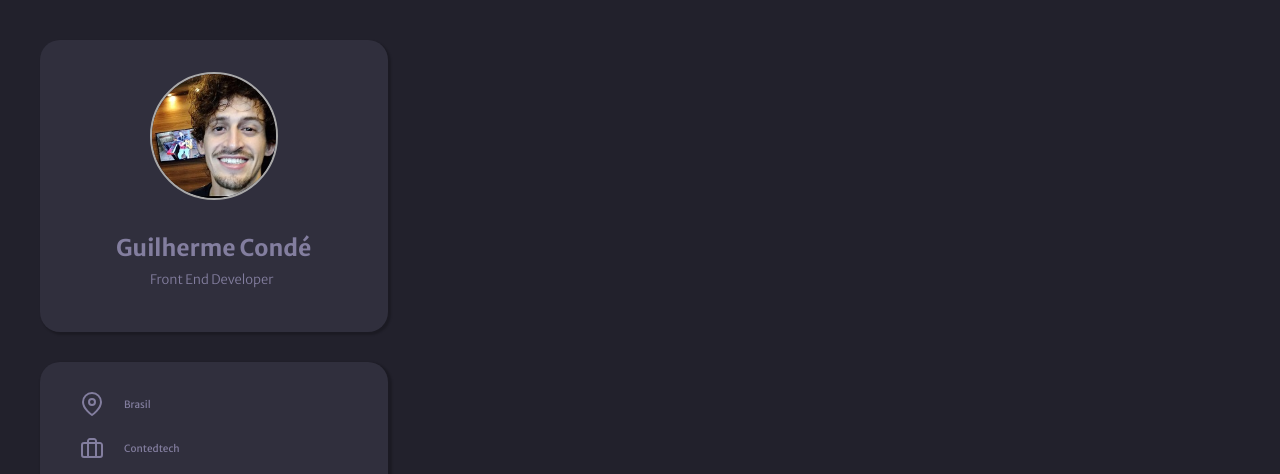
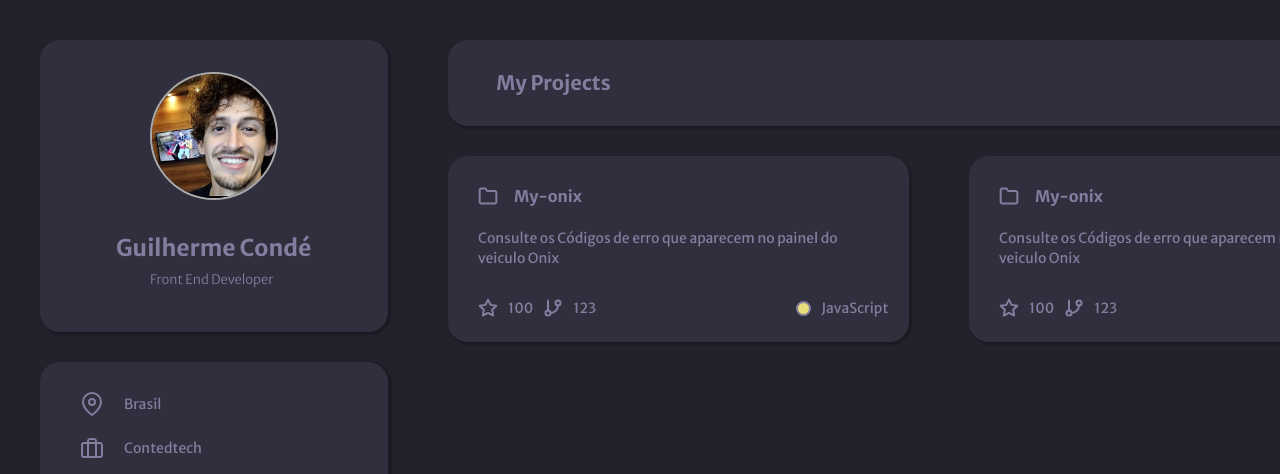
Before and after one commit to guicondee/Webport, a plain HTML site: page index.html in a window 1280 px wide. Shown: the top 474 px of the page. Drawn offline with Linux system fonts and the light colour scheme.

Commit message:
pqge main

```diff
--- a/home.css
+++ b/home.css
@@ -15,11 +15,11 @@ body{
 }
 
 .wrapper-content {
+  display: flex;
  width: 144rem;
  padding-top: 4rem;
  padding-right: 6rem;
  padding-left: 4rem;
-
 }
 
 .ident{
@@ -96,6 +96,12 @@ body{
 }
 
 .info-All .info li p {
+  color: #837E9F;
+
+  font-weight: 400;
+  font-size: 14px;
+  line-height: 18px;
+
   color: #837E9F;
 }
 
@@ -188,3 +194,145 @@ body{
   margin-top: 25px;
 
 }
+
+.education{
+  width: 34.8rem;
+  height: 35.2rem;
+
+  background: #302F3D;
+  border-radius: 2rem;
+  box-shadow: .2rem .2rem .2rem .1rem rgba(0, 0, 0, 0.2);
+
+  margin-top: 3rem;
+}
+
+.education h2{
+  font-weight: 700;
+  font-size: 2.0rem;
+  line-height: 2.5rem;
+  padding-left: 2rem;
+  padding-top: 3rem;
+
+  color: #837E9F;
+}
+
+.education ul {
+  color: #837E9F;
+  padding-left: 6rem;
+  margin-top: 20px;
+}
+
+.education ul p{
+  font-weight: 300;
+  font-size: 12px;
+  line-height: 15px;
+
+  color: #837E9F;
+  margin-top: 25px;
+}
+
+/*===================== Conteudo Principal  ===================== */
+
+.widgets{
+  width: 100rem;
+}
+
+.navbar{
+  width: 98rem;
+  height: 8.6rem;
+
+  background: #302F3D;
+  border-radius: 2rem;
+  box-shadow: .2rem .2rem .2rem .1rem rgba(0, 0, 0, 0.2);
+
+   margin-left: 6rem;
+}
+
+.navbar header{
+  display: flex;
+  align-items: center;
+  justify-content: center;
+  position: relative;
+  gap: 70.0rem;
+  padding-top: 3.0rem;
+}
+
+.navbar header h3{
+  font-weight: 700;
+  font-size: 2.0rem;
+  line-height: 2.5rem;
+  color: #837E9F;
+}
+
+.navbar header p {
+  font-weight: 400;
+  font-size: 1.4rem;
+  line-height: 1.8rem;
+  color: #837E9F;
+}
+
+.cards{
+  display: flex;
+}
+
+.cards .card-1 {
+  width: 46.1rem;
+  height: 18.6rem;
+  background: #302F3D;
+  border-radius: 2rem;
+  box-shadow: .2rem .2rem .2rem .1rem rgba(0, 0, 0, 0.2);
+  margin-left: 6rem;
+  margin-top: 3rem;
+
+}
+
+.cards .card-1 .folder{
+  display: flex;
+  align-items: center;
+  gap: 1.6rem;
+  padding-top: 3rem;
+  padding-left: 3rem;
+  padding-bottom: 2.2rem;
+}
+
+.cards .card-1 .folder p{
+  font-weight: 700;
+  font-size: 1.6rem;
+  line-height: 2.0rem;
+
+  color: #837E9F;
+}
+
+.cards .card-1 span{
+  font-weight: 400;
+  font-size: 1.4rem;
+  line-height: 2.0rem;
+  padding-left: 3rem;
+
+
+  color: #837E9F;
+  display: inline-block;
+}
+
+.cards .card-1 .icons-card-1{
+  display: flex;
+  align-items: center;
+  padding-left: 3rem;
+  margin-top: 30px;
+  gap: 1rem;
+}
+
+.cards .card-1 .icons-card-1 p{
+  font-weight: 400;
+  font-size: 14px;
+  line-height: 18px;
+
+  color: #837E9F;
+}
+
+.cards .card-1 .icons-card-1 .light-1{
+  display: flex;
+  align-items: center;
+  padding-left: 190px;
+  gap: 1rem;
+}
--- a/index.html
+++ b/index.html
@@ -98,7 +98,87 @@
               <span>2019 - Atualmente </br>Community Experience</span>
             </li>
         </div>
+
+        <div class="education">
+          <h2>Educação</h2>
+          <ul>
+            <li>
+              <p><strong>Rocketseat</strong> </p>
+              <span>2019 - 2019 </br>GoStack</span>
+            </li>
+            <li>
+              <p><strong>Rocketseat</strong> </p>
+              <span>2019 - 2020 </br>Ignite</span>
+            </li>
+            <li>
+              <p><strong>Rocketseat</strong> </p>
+              <span>2019 - 2021 </br>Ignite Pro</span>
+            </li>
+            <li>
+              <p><strong>Rocketseat</strong> </p>
+              <span>2019 - 2022 </br>Explore</span>
+            </li>
+
+          </ul>
+        </div>
       </aside>
+
+      <main class="widgtes">
+        <div class="navbar">
+          <header>
+            <h3>My Projects</h3>
+            <p>Veja todos</p>
+          </header>
+        </div>
+
+        <div class="cards">
+            <div class="card-1">
+              <div class="folder">
+                <img src="./assets/folder.svg" alt="icone folder">
+                <p>My-onix</p>
+              </div>
+
+              <span>
+                Consulte os Códigos de erro que aparecem no painel do </br>veiculo Onix
+              </span>
+
+              <div class="icons-card-1">
+                <img src="./assets/star.svg" alt="icone estrela"><p>100</p>
+                <img src="./assets/git-branch.svg" alt="">
+                <p>123</p>
+
+                <div class="light-1">
+                  <img src="./assets/Ellipse 2.svg" alt="">
+                  <p>JavaScript</p>
+                </div>
+              </div>
+            </div>
+
+            <div class="card-1">
+              <div class="folder">
+                <img src="./assets/folder.svg" alt="icone folder">
+                <p>My-onix</p>
+              </div>
+
+              <span>
+                Consulte os Códigos de erro que aparecem no painel do </br>veiculo Onix
+              </span>
+
+              <div class="icons-card-1">
+                <img src="./assets/star.svg" alt="icone estrela"><p>100</p>
+                <img src="./assets/git-branch.svg" alt="">
+                <p>123</p>
+
+                <div class="light-1">
+                  <img src="./assets/Ellipse 2.svg" alt="">
+                  <p>JavaScript</p>
+                </div>
+              </div>
+            </div>
+
+        </div>
+
+      </main>
     </div>
   </body>
 </html>
```
Also changed, not shown: assets/Ellipse 2.svg (added), assets/folder.svg (added), assets/git-branch.svg (added), assets/star.svg (added).
